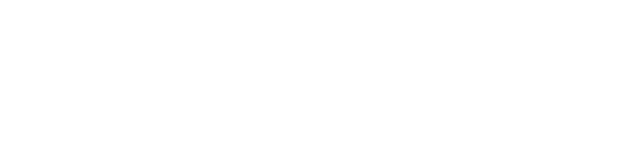
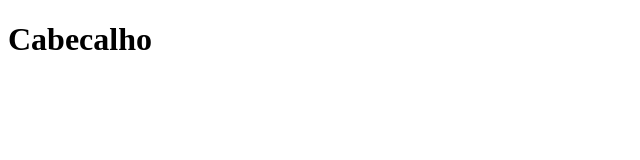
Before and after one commit to SectionREZ9/exemplo, a plain HTML site: page index.html in a window 1280 px wide. Shown: the whole page, without its empty margins (0-640 px from the left). Drawn offline with Linux system fonts and the light colour scheme.

Commit message:
adicionando cabecalho

```diff
--- a/index.html
+++ b/index.html
@@ -6,6 +6,9 @@
     <title>Document</title>
 </head>
 <body>
+    <header>
+        <h1>Cabecalho</h1>
+    </header>
 
 </body>
 </html>
```
